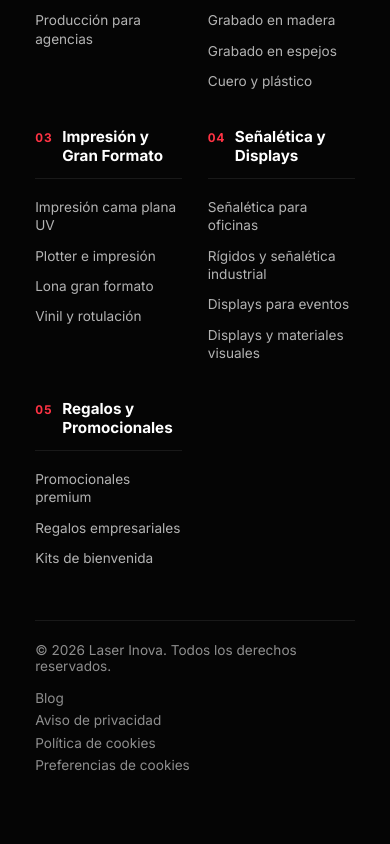
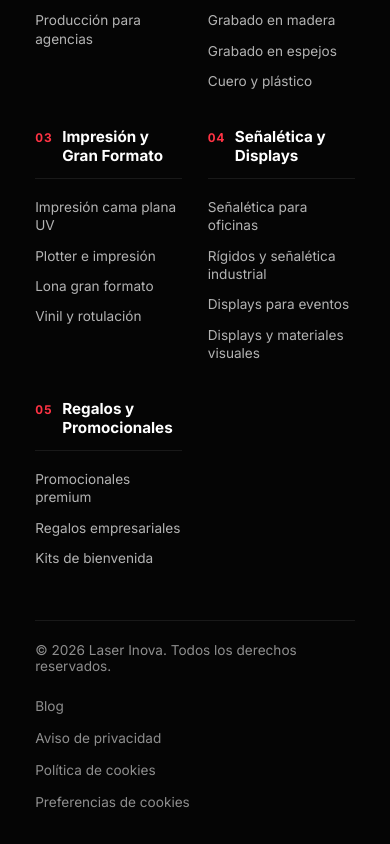
Before and after one commit to Kelebra28/b2b_page, a Next.js app in the folder web/: page /aviso-de-privacidad in a window 390 px wide. Shown: the part 4304-5148 px from the top of the page. Before the commit the page ends 5103 px from the top, so only its background shows below. Built offline with nearby package versions, Linux system fonts and the light colour scheme.

Commit message:
fix(a11y): zonas táctiles de 32px en enlaces legales del footer (móvil)

```diff
--- a/web/components/organisms/Footer.module.css
+++ b/web/components/organisms/Footer.module.css
@@ -73,3 +73,9 @@
 .linkButton:hover { color: var(--white); }
 .linkButton:focus-visible, .legal a:focus-visible { outline: 2px solid var(--beam); outline-offset: 3px; border-radius: var(--radius-xs); }
 @media (max-width: 640px) { .legal { flex-direction: column; align-items: flex-start; } }
+
+/* Móvil: zonas táctiles de al menos 24px de alto en los enlaces legales. */
+@media (max-width: 640px) {
+  .legal { gap: 0; }
+  .legal a, .legal .linkButton { display: inline-flex; align-items: center; min-height: 32px; }
+}
```
